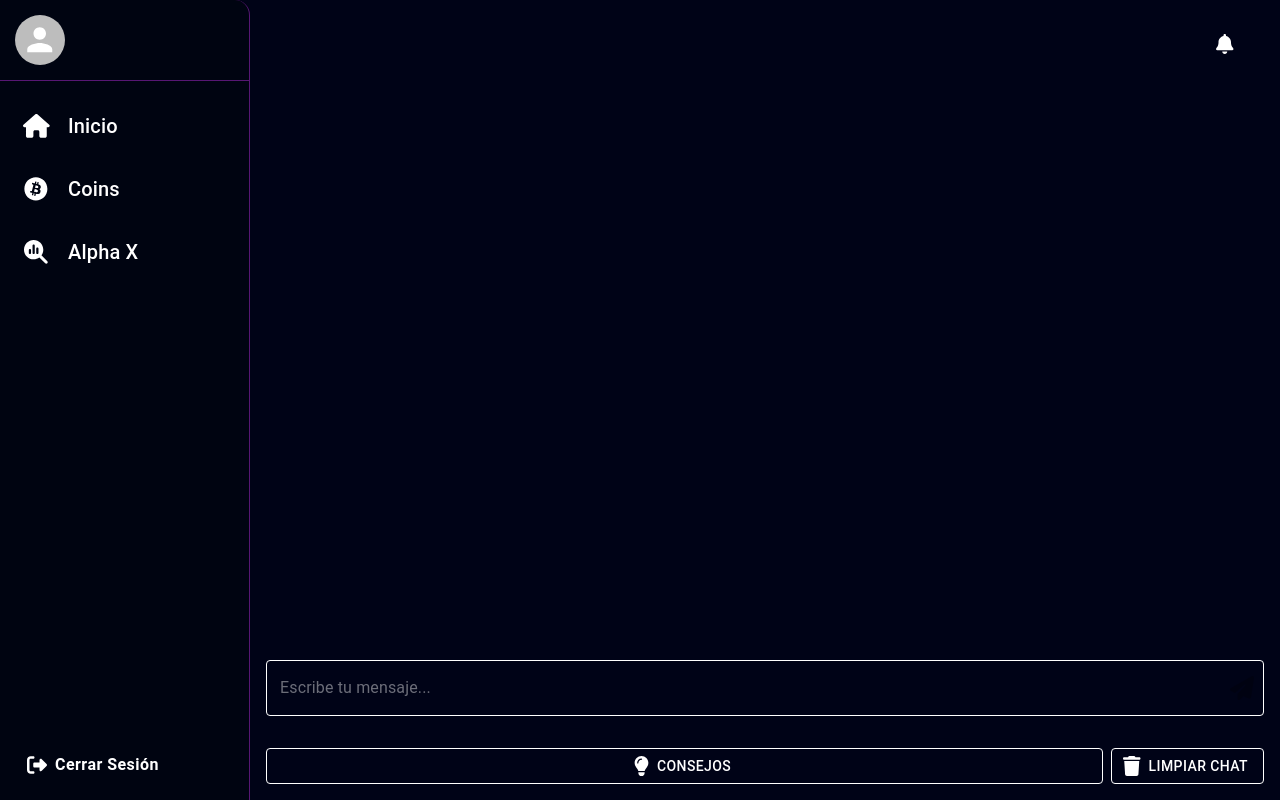
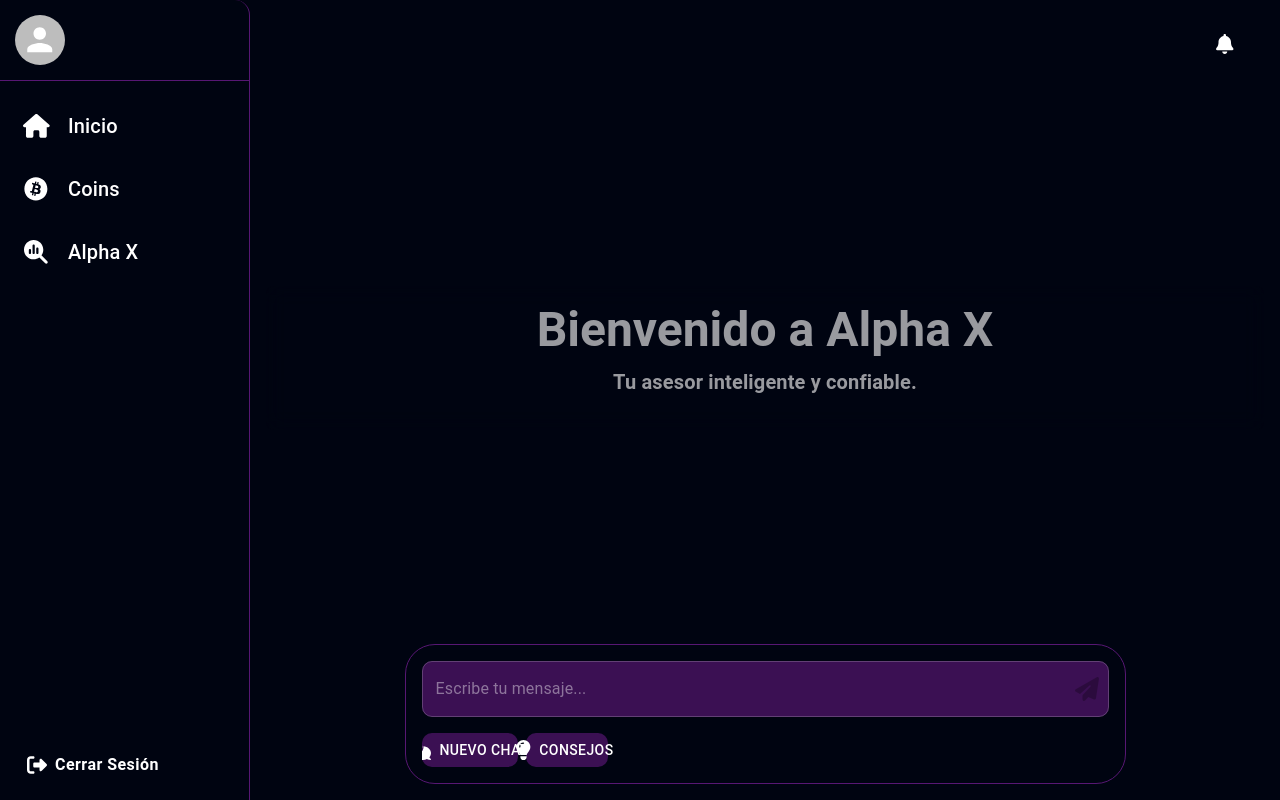
Before and after one commit to AngelHoyos/front_alpha_trader, a React (Vite) app: page /dashboard/Alpha_X in a window 1280 px wide. Built offline with nearby package versions, Linux system fonts and the light colour scheme; sample sign-in values are in the browser's storage.

Commit message:
Subo cambios hechos

```diff
--- a/src/hooks/useChatLogic.ts
+++ b/src/hooks/useChatLogic.ts
@@ -9,28 +9,31 @@ export const useChatLogic = ({
   resetMessage,
   setError,
 }: UseChatLogicProps) => {
-  const [chatHistory, setChatHistory] = useState<ChatMessage[]>([]);
+  const [chatHistory, setChatHistory] = useState<ChatMessage[]>(() => {
+    const saved = localStorage.getItem("alphaXChatHistory");
+    return saved ? JSON.parse(saved) : [];
+  });
   const [tipsModalOpen, setTipsModalOpen] = useState(false);
-  const [isFirstVisit, setIsFirstVisit] = useState(false);
-  const presetMessages = [
-    "¿Cómo puedo ayudarte hoy?",
-    "Explícame más sobre tu proyecto",
-  ];
+
+  const [isFirstVisit, setIsFirstVisit] = useState(() => {
+    return !localStorage.getItem("alphaXHasVisited");
+  });
+
+  useEffect(() => {
+    localStorage.setItem("alphaXChatHistory", JSON.stringify(chatHistory));
+
+    if (chatHistory.length > 0 && isFirstVisit) {
+      setIsFirstVisit(false);
+      localStorage.setItem("alphaXHasVisited", "true");
+    }
+  }, [chatHistory, isFirstVisit]);
+
   useEffect(() => {
     if (error) {
       setChatHistory((prev) => [...prev, { type: "error", content: error }]);
       setError(null);
     }
-  }, [error]);
-
-  useEffect(() => {
-    const visitedBefore = localStorage.getItem("hasVisitedAlphaX");
-    if (visitedBefore) {
-      setIsFirstVisit(false);
-    } else {
-      localStorage.setItem("hasVisitedAlphaX", "true");
-    }
-  }, []);
+  }, [error, setError]);
 
   const handleSubmit = () => {
     if (message.trim()) {
@@ -58,12 +61,10 @@ export const useChatLogic = ({
 
   return {
     chatHistory,
-    presetMessages,
     clearChat,
     handleSubmit,
     tipsModalOpen,
     setTipsModalOpen,
     isFirstVisit,
-    setIsFirstVisit,
   };
 };
--- a/src/hooks/useRecoveryPassword.ts
+++ b/src/hooks/useRecoveryPassword.ts
@@ -41,8 +41,8 @@ export const useRecoveryPassword = (token: string, email: string, expiresAt: str
     }
 
     try {
-      await axiosInstance.post("/password-change", {
-        token: `Bearer ${token}`,
+      await axiosInstance.post("/auth/password-change", {
+        token: `${token}`,
         password: password,
         passwordConfirmation: confirmPassword,
         email: email,
--- a/src/pages/Dashboard/AlphaX/AlphaX.tsx
+++ b/src/pages/Dashboard/AlphaX/AlphaX.tsx
@@ -14,11 +14,12 @@ import { useChatLogic } from "../../../hooks/useChatLogic";
 import ReactMarkdown from "react-markdown";
 import { FontAwesomeIcon } from "@fortawesome/react-fontawesome";
 import {
+  faComments,
   faLightbulb,
   faPaperPlane,
-  faTrash,
 } from "@fortawesome/free-solid-svg-icons";
 import { TipsModal } from "../../../components/Modals/ModalTipsAlphaX/ModalTipsAlphaX";
+import DotSpinner from "./components/DotSpinner/DotSpinner";
 
 const AlphaX: React.FC = () => {
   const {
@@ -39,7 +40,6 @@ const AlphaX: React.FC = () => {
     tipsModalOpen,
     setTipsModalOpen,
     isFirstVisit,
-    setIsFirstVisit,
   } = useChatLogic({
     botReply,
     message,
@@ -49,6 +49,7 @@ const AlphaX: React.FC = () => {
     resetMessage: () => setMessage(""),
     setError,
   });
+
   const handleSelectTip = (tip: string) => {
     setMessage(tip);
   };
@@ -79,90 +80,36 @@ const AlphaX: React.FC = () => {
           <Box
             sx={{
               display: "flex",
-              justifyContent: "flex-start",
+              justifyContent: "center",
+              alignItems: "center",
               mb: 2,
+              width: "100%",
+              height: "100%",
             }}
           >
             <Box
               sx={{
-                maxWidth: "75%",
                 p: 2,
                 borderRadius: 2,
-                background:
-                  "linear-gradient(135deg, rgba(81,20,166,0.2) 0%, rgba(81,20,166,0.1) 100%)",
+                width: "100%",
                 color: "white",
                 backdropFilter: "blur(10px)",
-                border: "1px solid rgba(255, 255, 255, 0.1)",
                 boxShadow: "none",
-                textAlign: "justified",
-                textAlignLast: "left",
-              }}
-            >
-              <Typography variant="h5" sx={{ mb: 1, fontWeight: "bold" }}>
-                Bienvenido a Alpha X
-              </Typography>
-              <Typography variant="body1" sx={{ mb: 2 }}>
-                Tu asesor inteligente y confiable.
-              </Typography>
-
-              <Box
-                sx={{
-                  borderTop: "1px solid rgba(255,255,255,0.1)",
-                  pt: 2,
-                  mt: 2,
-                }}
-              >
-                <Typography variant="body2" sx={{ fontStyle: "italic", mb: 1 }}>
-                  Escrito: algo
-                </Typography>
-                <Box sx={{ display: "flex", alignItems: "center", mb: 1 }}>
-                  <Box
-                    sx={{
-                      width: 24,
-                      height: 24,
-                      mr: 1,
-                      border: "1px solid white",
-                      borderRadius: "4px",
-                    }}
-                  />
-                  <Typography variant="body2">Nuevo Chat</Typography>
-                </Box>
-                <Box sx={{ display: "flex", alignItems: "center", mb: 1 }}>
-                  <Box
-                    sx={{
-                      width: 24,
-                      height: 24,
-                      mr: 1,
-                      border: "1px solid white",
-                      borderRadius: "4px",
-                      backgroundColor: "primary.main",
-                      display: "flex",
-                      alignItems: "center",
-                      justifyContent: "center",
+                textAlign: "center",
               }}
             >
               <Typography
-                      variant="body2"
-                      sx={{ color: "white", fontSize: "12px" }}
+                variant="h3"
+                sx={{ mb: 1, fontWeight: "bold", opacity: 0.6 }}
               >
-                      ✓
+                Bienvenido a Alpha X
               </Typography>
-                  </Box>
-                  <Typography variant="body2">Historial</Typography>
-                </Box>
-                <Box sx={{ display: "flex", alignItems: "center" }}>
-                  <Box
-                    sx={{
-                      width: 24,
-                      height: 24,
-                      mr: 1,
-                      border: "1px solid white",
-                      borderRadius: "4px",
-                    }}
-                  />
-                  <Typography variant="body2">Consejos</Typography>
-                </Box>
-              </Box>
+              <Typography
+                variant="h6"
+                sx={{ mb: 2, fontWeight: "bold", opacity: 0.6 }}
+              >
+                Tu asesor inteligente y confiable.
+              </Typography>
             </Box>
           </Box>
         )}
@@ -174,6 +121,7 @@ const AlphaX: React.FC = () => {
               justifyContent:
                 msg.type === "question" ? "flex-end" : "flex-start",
               mb: 2,
+              mx: "14.6%",
             }}
           >
             {msg.type === "question" ? (
@@ -260,36 +208,29 @@ const AlphaX: React.FC = () => {
         ))}
 
         {loading && (
-          <Box sx={{ display: "flex", justifyContent: "flex-start" }}>
           <Box
             sx={{
-                maxWidth: "75%",
-                p: 2,
-                borderRadius: 2,
-                background:
-                  "linear-gradient(135deg, rgba(81,20,166,0.2) 0%, rgba(81,20,166,0.1) 100%)",
-                color: "white",
-                backdropFilter: "blur(10px)",
-                border: "1px solid rgba(255, 255, 255, 0.1)",
-                boxShadow: "none",
-                textAlign: "justify",
-                textAlignLast: "left",
-                "& pre": {
-                  backgroundColor: "rgba(0,0,0,0.3)",
-                  borderRadius: 1,
-                  p: 1.5,
-                  overflowX: "auto",
-                },
+              display: "flex",
+              justifyContent: "flex-start",
+              mx: 2,
+              ml: "14.6%",
             }}
           >
-              <CircularProgress size={20} />
-            </Box>
+            <DotSpinner />
           </Box>
         )}
       </Paper>
 
-      <Box>
-        <Box sx={{ p: 2, pt: 0 }}>
+      <Box sx={{ width: "100%", display: "flex", justifyContent: "center" }}>
+        <Box
+          sx={{
+            p: 2,
+            width: "70%",
+            border: "1px #571773 solid",
+            borderRadius: "30px",
+            mb: 2,
+          }}
+        >
           <Stack direction="row" spacing={1}>
             <TextField
               variant="outlined"
@@ -300,16 +241,19 @@ const AlphaX: React.FC = () => {
               onChange={handleChange}
               onKeyDown={(e) => e.key === "Enter" && handleSubmit()}
               sx={{
+                backgroundColor: "rgba(87, 23, 115, 0.68)", // tu color base
+                borderRadius: "10px",
                 input: { color: "white" },
                 "& .MuiOutlinedInput-root": {
+                  borderRadius: "10px",
                   "& fieldset": {
-                    borderColor: "white",
+                    borderColor: "rgba(255, 255, 255, 0.2)", // más suave
                   },
                   "&:hover fieldset": {
-                    borderColor: "white",
+                    borderColor: "#a45de6", // púrpura claro
                   },
                   "&.Mui-focused fieldset": {
-                    borderColor: "white",
+                    borderColor: "#a45de6", // más llamativo al enfocar
                   },
                 },
                 "& .MuiInputLabel-root": {
@@ -326,12 +270,12 @@ const AlphaX: React.FC = () => {
                       color: "white",
                       p: 1,
                       "&:hover": {
-                        backgroundColor: "rgba(255, 255, 255, 0.1)",
+                        backgroundColor: "rgba(255, 255, 255, 0.15)", // sutil y elegante
                       },
                     }}
                   >
                     {loading ? (
-                      <CircularProgress size={18} sx={{ color: "white" }} />
+                      <CircularProgress size={18} sx={{ color: "#e0e0e0" }} />
                     ) : (
                       <FontAwesomeIcon icon={faPaperPlane} />
                     )}
@@ -341,42 +285,54 @@ const AlphaX: React.FC = () => {
               InputLabelProps={{ style: { color: "white" } }}
             />
           </Stack>
-        </Box>
-        <Box sx={{ p: 2, display: "flex", gap: 1, overflowX: "auto" }}>
+          <Box
+            sx={{
+              pt: 2,
+              display: "flex",
+              gap: 1,
+              overflowX: "auto",
+              width: "100%",
+            }}
+          >
+            <Button
+              variant="outlined"
+              onClick={clearChat}
+              startIcon={<FontAwesomeIcon icon={faComments} />}
+              sx={{
+                color: "white",
+                border: "none",
+                backgroundColor: "rgba(87, 23, 115, 0.68)",
+                whiteSpace: "nowrap",
+                borderRadius: "10px",
+                width: "calc(100% * 0.14)", // equivale a 12% del contenedor
+                flexShrink: 0,
+                "&:hover": {
+                  borderColor: "white",
+                  backgroundColor: "rgba(87, 23, 115, 0.90)",
+                },
+              }}
+            >
+              Nuevo chat
+            </Button>
             <Button
               variant="outlined"
               onClick={() => setTipsModalOpen(true)}
               startIcon={<FontAwesomeIcon icon={faLightbulb} />}
               sx={{
                 color: "white",
-              borderColor: "white",
-              flexGrow: 1,
+                border: "none",
+                borderRadius: "10px",
+                backgroundColor: "rgba(87, 23, 115, 0.68)",
+                width: "12%",
                 "&:hover": {
                   borderColor: "white",
-                backgroundColor: "rgba(255, 255, 255, 0.1)",
+                  backgroundColor: "rgba(87, 23, 115, 0.90)",
                 },
               }}
             >
               Consejos
             </Button>
-
-          <Button
-            variant="outlined"
-            onClick={clearChat}
-            startIcon={<FontAwesomeIcon icon={faTrash} />}
-            sx={{
-              color: "white",
-              borderColor: "white",
-              whiteSpace: "nowrap",
-              flexShrink: 0,
-              "&:hover": {
-                borderColor: "white",
-                backgroundColor: "rgba(255, 255, 255, 0.1)",
-              },
-            }}
-          >
-            Limpiar chat
-          </Button>
+          </Box>
         </Box>
       </Box>
       <TipsModal
--- /dev/null
+++ b/src/pages/Dashboard/AlphaX/components/DotSpinner/DotSpinner.css
@@ -0,0 +1,44 @@
+/* ChatTypingLoader.css */
+
+.spinner {
+    --gap: 5px;
+    --clr: rgba(81,20,166,0.60);
+    --height: 16px;
+    width: 100px;
+    height: 100px;
+    display: flex;
+    align-items: center;
+    justify-content: center;
+    gap: var(--gap);
+    border-radius: 15px;
+    border: 1px solid rgba(255, 255, 255, 0.1);
+    background: linear-gradient(135deg, rgba(81,20,166,0.2) 0%, rgba(81,20,166,0.1) 100%);
+  }
+
+  .spinner span {
+    background: var(--clr);
+    width: 6px;
+    height: var(--height);
+    animation: grow 1s ease-in-out infinite;
+  }
+
+  .spinner span:nth-child(2) {
+    animation-delay: 0.15s;
+  }
+
+  .spinner span:nth-child(3) {
+    animation-delay: 0.3s;
+  }
+
+  .spinner span:nth-child(4) {
+    animation-delay: 0.475s;
+  }
+
+  @keyframes grow {
+    0%, 100% {
+      transform: scaleY(1);
+    }
+    50% {
+      transform: scaleY(1.8);
+    }
+  }
--- /dev/null
+++ b/src/pages/Dashboard/AlphaX/components/DotSpinner/DotSpinner.tsx
@@ -0,0 +1,15 @@
+import React from "react";
+import "./DotSpinner.css"; // Asegúrate de tener este CSS o insertar el estilo en línea si prefieres
+
+const DotSpinner: React.FC = () => {
+  return (
+    <div className="spinner">
+      <span></span>
+      <span></span>
+      <span></span>
+      <span></span>
+    </div>
+  );
+};
+
+export default DotSpinner;
--- a/src/pages/Dashboard/Dashboard.tsx
+++ b/src/pages/Dashboard/Dashboard.tsx
@@ -19,7 +19,7 @@ const Dashboard = () => {
   return (
     <Box
       sx={{
-        backgroundColor: "#000317",
+        backgroundColor: "#000411",
         position: "absolute",
         width: "100%",
         height: "100%",
```
Lines whose indentation alone changed are shown as unchanged.
